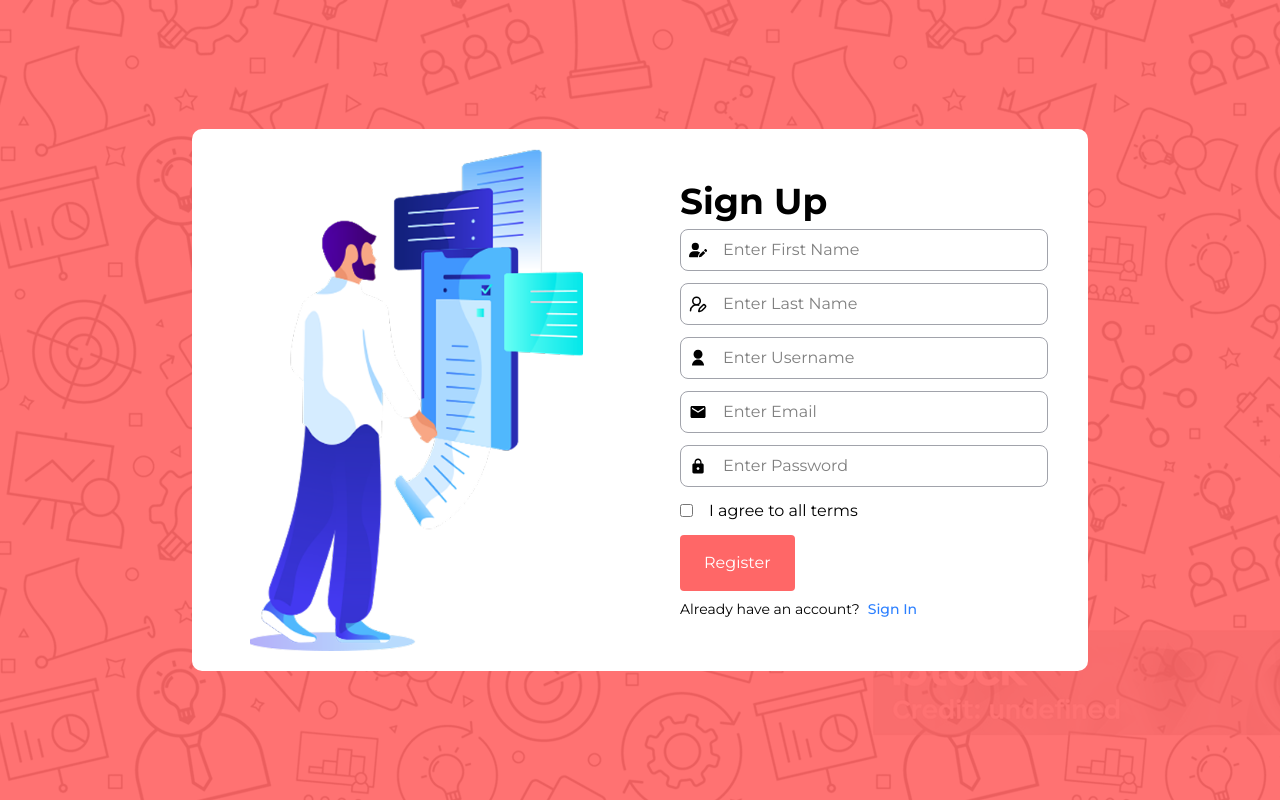
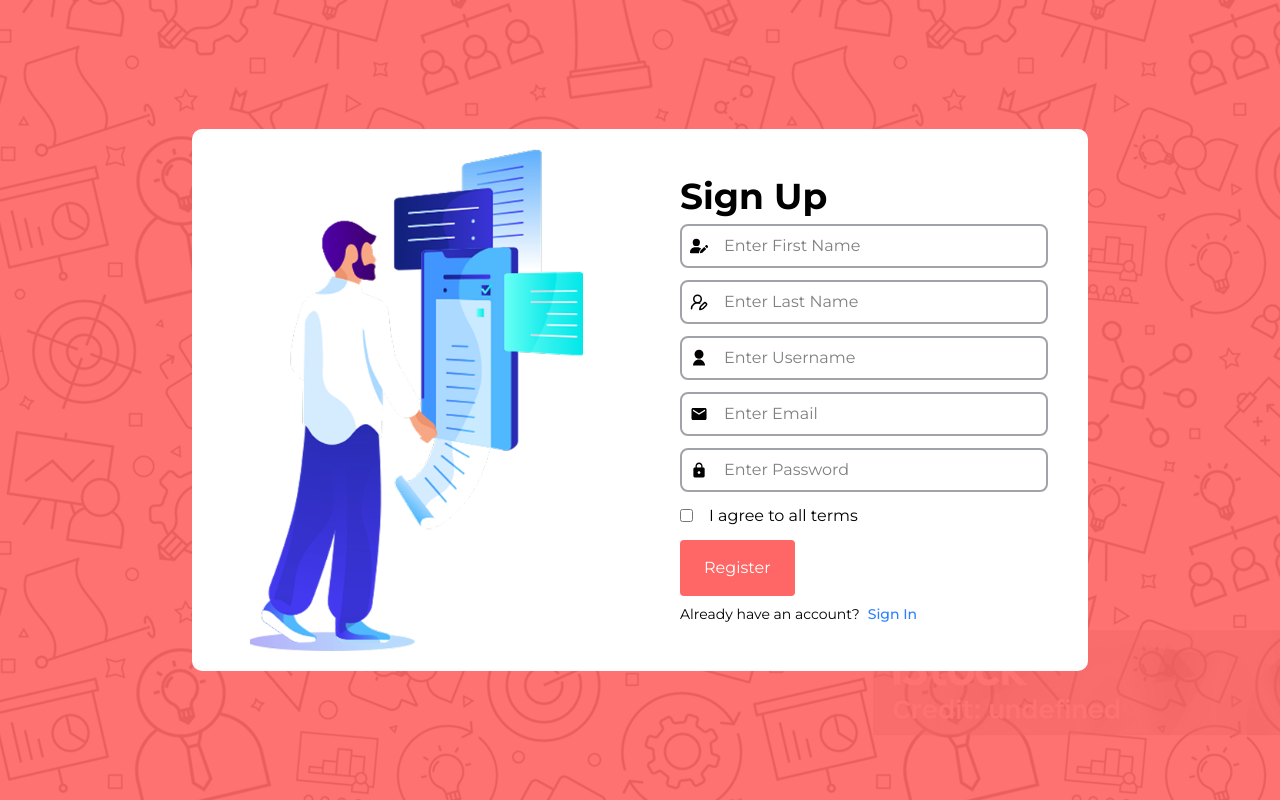
Before and after one commit to mahmoud-abuyoussef/Todo_List_Web_Application, a Next.js app: page /auth/register in a window 1280 px wide. Built offline with nearby package versions, Linux system fonts and the light colour scheme.

Commit message:
Revert "fuat(auth): separating logic from design in useRegisterForm hook"

```diff
--- a/src/modules/auth/register/components/RegisterForm.tsx
+++ b/src/modules/auth/register/components/RegisterForm.tsx
@@ -1,15 +1,45 @@
 "use client";
+
 import Link from "next/link";
+import { toast } from "sonner";
 import Image from "next/image";
 import { MdEmail } from "react-icons/md";
+import { useForm } from "react-hook-form";
 import { IoMdLock } from "react-icons/io";
+import { useRouter } from "next/navigation";
 import { RiUserFill } from "react-icons/ri";
 import { FaUserPen } from "react-icons/fa6";
 import { LuUserRoundPen } from "react-icons/lu";
-import { useRegisterForm } from "../hooks/useRegisterForm";
+import { RegisterTypes } from "../types/registerTypes";
+import { registerUser } from "../services/registerServices";
 
 export default function RegisterForm() {
-  const { onSubmit, register, errors, handleSubmit } = useRegisterForm();
+  const {
+    register,
+    formState: { errors },
+    handleSubmit,
+  } = useForm<RegisterTypes>();
+
+  const router = useRouter();
+
+  async function onSubmit(data: RegisterTypes) {
+    try {
+      const response = await registerUser({ data });
+
+      if (response.status === 201) {
+        router.push("/auth/login");
+        toast.success(response.message);
+      }
+    } catch (error: any) {
+      if (error.response?.status === 400) {
+        toast.error(error.response.message);
+      } else if (error.response?.status === 429) {
+        toast.error(error.response.message);
+      } else {
+        toast.error(error.response.message);
+      }
+    }
+  }
   return (
     <div className="bg-background container mx-4 flex-1 rounded-[10px] p-5 max-md:w-full md:flex md:items-center md:justify-center md:gap-20 md:px-10 lg:max-w-4xl">
       <div className="hidden md:block md:w-1/2">
@@ -26,7 +56,7 @@ export default function RegisterForm() {
         <h1 className="mb-2 text-4xl font-bold">Sign Up</h1>
         <form onSubmit={handleSubmit(onSubmit)}>
           <div className="flex w-full flex-col gap-3">
-            <div className="border-border flex w-full items-center gap-4 rounded-lg border-1 p-2">
+            <div className="border-border flex w-full items-center gap-4 rounded-lg border-2 p-2">
               <FaUserPen className="text-xl" />
               <input
                 type="text"
@@ -52,7 +82,7 @@ export default function RegisterForm() {
 
             {errors.firstName && <p className="text-priority-heigh text-sm">{errors.firstName.message}</p>}
 
-            <div className="border-border flex w-full items-center gap-4 rounded-lg border-1 p-2">
+            <div className="border-border flex w-full items-center gap-4 rounded-lg border-2 p-2">
               <LuUserRoundPen className="text-xl font-extrabold" />
               <input
                 type="text"
@@ -78,7 +108,7 @@ export default function RegisterForm() {
 
             {errors.lastName && <p className="text-priority-heigh text-sm">{errors.lastName.message}</p>}
 
-            <div className="border-border flex w-full items-center gap-4 rounded-lg border-1 p-2">
+            <div className="border-border flex w-full items-center gap-4 rounded-lg border-2 p-2">
               <RiUserFill className="text-xl" />
               <input
                 type="text"
@@ -97,7 +127,7 @@ export default function RegisterForm() {
 
             {errors.username && <p className="text-priority-heigh text-sm">{errors.username.message}</p>}
 
-            <div className="border-border flex w-full items-center gap-4 rounded-lg border-1 p-2">
+            <div className="border-border flex w-full items-center gap-4 rounded-lg border-2 p-2">
               <MdEmail className="text-xl" />
               <input
                 type="email"
@@ -115,7 +145,7 @@ export default function RegisterForm() {
 
             {errors.email && <p className="text-priority-heigh text-sm">{errors.email.message}</p>}
 
-            <div className="border-border flex w-full items-center gap-4 rounded-lg border-1 p-2">
+            <div className="border-border flex w-full items-center gap-4 rounded-lg border-2 p-2">
               <IoMdLock className="text-xl" />
               <input
                 type="password"
--- a/src/modules/auth/register/hooks/useRegisterForm.ts
+++ /dev/null
@@ -1,43 +0,0 @@
-"use client";
-import axios from "axios";
-import { toast } from "sonner";
-import { useForm } from "react-hook-form";
-import { useRouter } from "next/navigation";
-import { RegisterTypes } from "../types/registerTypes";
-import { registerUser } from "../services/registerServices";
-
-export function useRegisterForm() {
-  const {
-    register,
-    formState: { errors },
-    handleSubmit,
-  } = useForm<RegisterTypes>();
-
-  const router = useRouter();
-
-  async function onSubmit(data: RegisterTypes) {
-    try {
-      const response = await registerUser({ data });
-
-      if (response.status === 201) {
-        router.push("/auth/login");
-        toast.success(response.message);
-      }
-    } catch (error: unknown) {
-      if (axios.isAxiosError(error)) {
-        if (!error.response) {
-          toast.error(error.message);
-        } else if (error.response.status === 404) {
-          toast.error(error.response.data?.message);
-        } else if (error.response.status === 400) {
-          toast.error(error.response.data?.message);
-        } else if (error.response.status === 429) {
-          toast.error(error.response.data?.message);
-        } else {
-          toast.error(error.response.data?.message);
-        }
-      }
-    }
-  }
-  return {onSubmit, register, errors, handleSubmit};
-}
```
